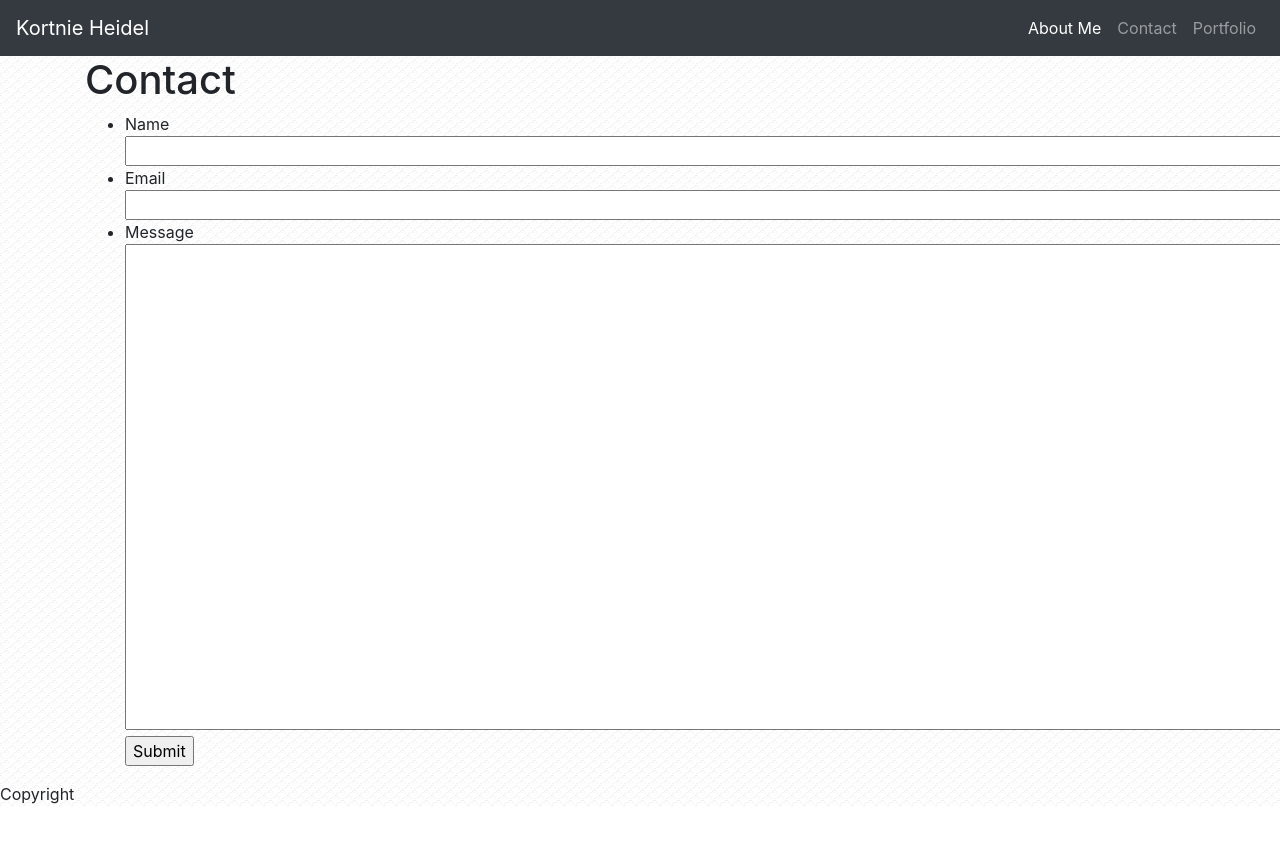
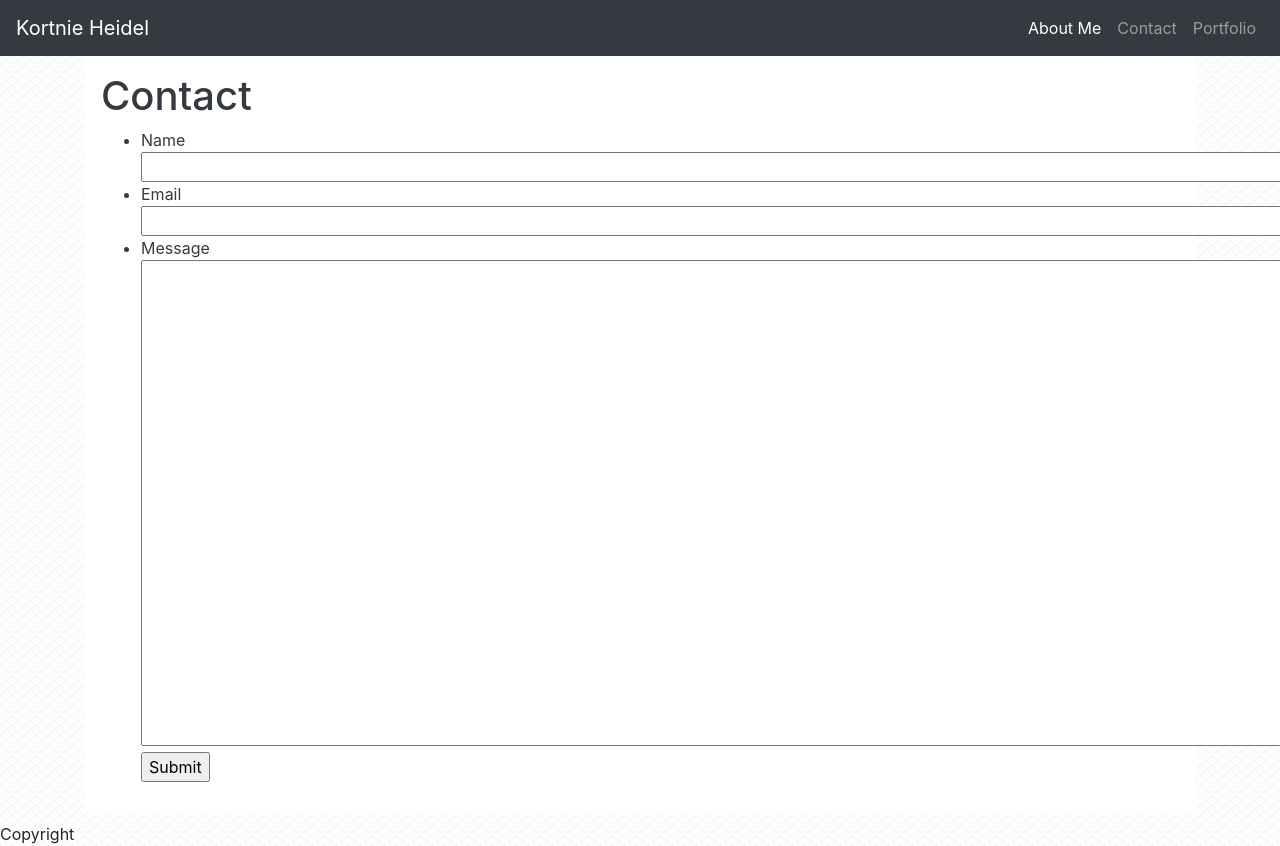
Before and after one commit to KEHeidel/Bootstrap-Portfolio, a plain HTML site: page contact.html in a window 1280 px wide. Shown: the top 846 px of the page. Before the commit the page ends 806 px from the top, so only its background shows below. Drawn offline with nearby package versions, Linux system fonts and the light colour scheme.

Commit message:
adds white background to container

```diff
--- a/contact.html
+++ b/contact.html
@@ -46,8 +46,8 @@
     </nav>
   </header>
   <div class="container">
-      <h1 class="about">Contact</h1>
-      <div class="form">
+    <div class="p-3 mb-2 bg-white text-dark">
+      <h1>Contact</h1>
         <form>
           <ul>
             <li>Name<br /></li>
@@ -60,7 +60,7 @@
             <input class="submit" type="submit" value="Submit">
           </ul>
         </form>
-      </div>
+    </div>
   </div>
     <footer>Copyright</footer>
 </body>
```
